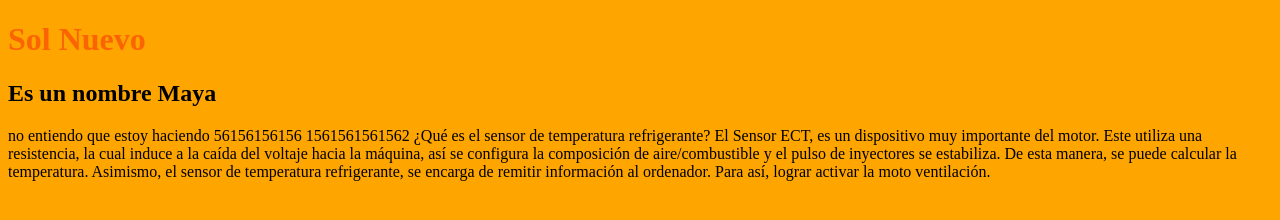
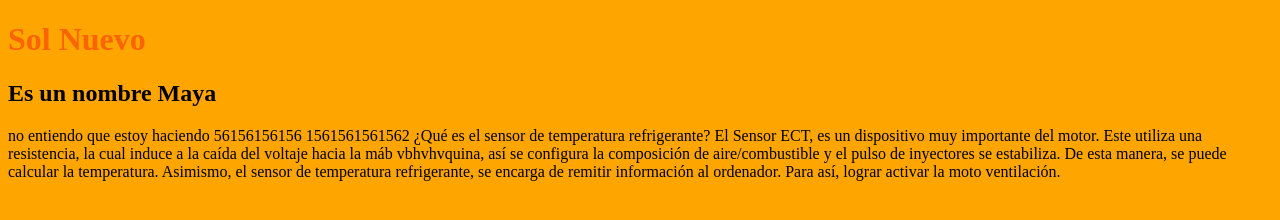
Before and after one commit to mace-123/repo1mrg, a plain HTML site: page mace/index.html in a window 1280 px wide. Drawn offline with Linux system fonts and the light colour scheme.

Commit message:
version1

```diff
--- a/mace/index.html
+++ b/mace/index.html
@@ -13,7 +13,7 @@
 	56156156156
 	1561561561562
 	¿Qué es el sensor de temperatura refrigerante?
-El Sensor ECT, es un dispositivo muy importante del motor. Este utiliza una resistencia, la cual induce a la caída del voltaje hacia la máquina, así se configura la composición de aire/combustible y el pulso de inyectores se estabiliza. De esta manera, se puede calcular la temperatura.
+El Sensor ECT, es un dispositivo muy importante del motor. Este utiliza una resistencia, la cual induce a la caída del voltaje hacia la máb vbhvhvquina, así se configura la composición de aire/combustible y el pulso de inyectores se estabiliza. De esta manera, se puede calcular la temperatura.
 
 Asimismo, el sensor de temperatura refrigerante, se encarga de remitir información al ordenador. Para así, lograr activar la moto ventilación.
 </p>
```
